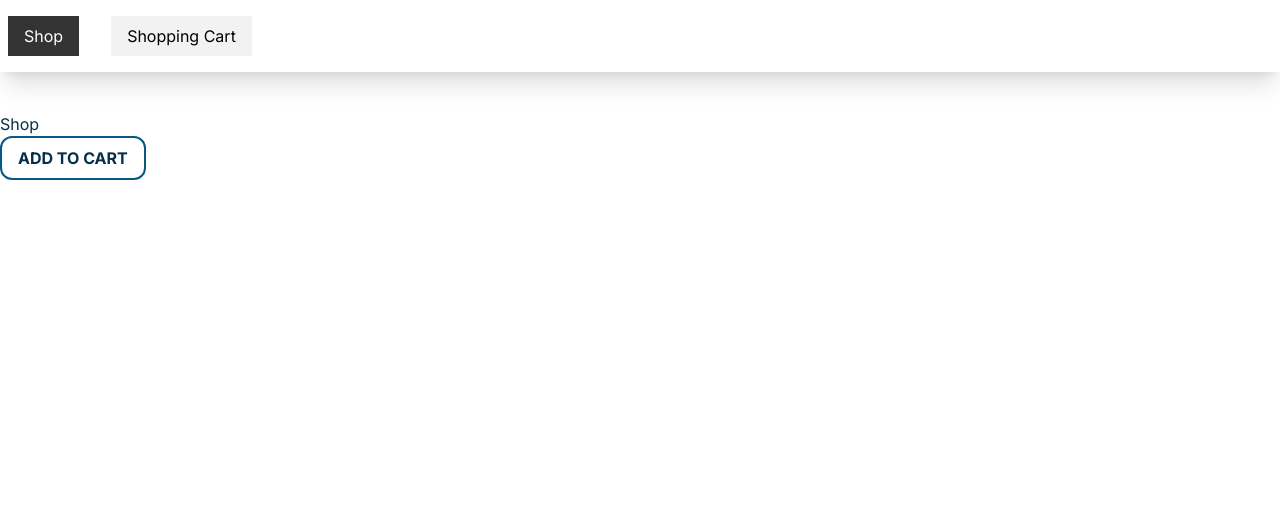
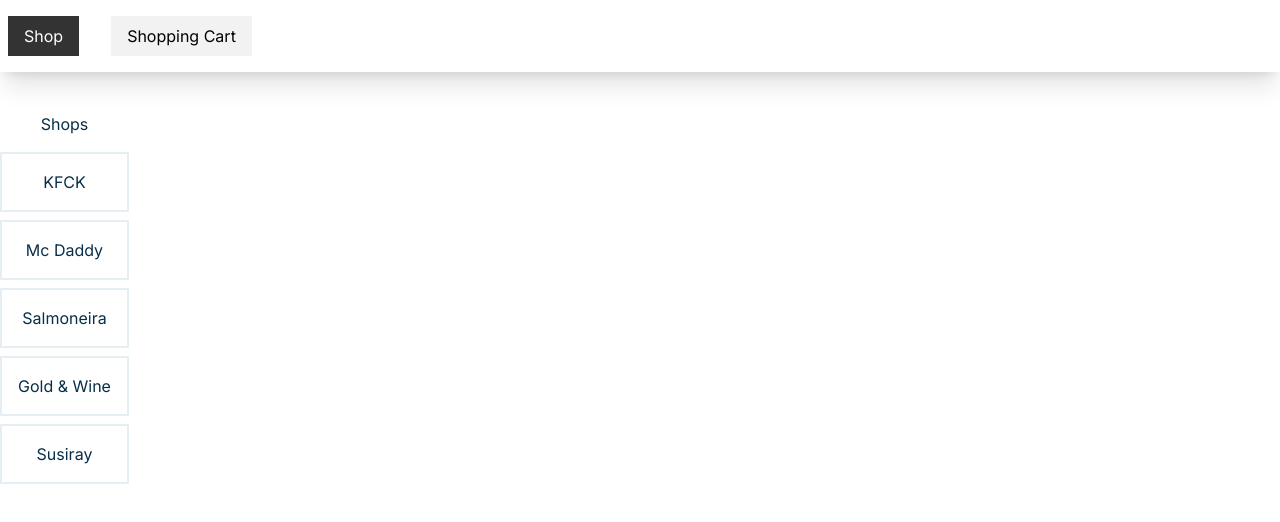
Before and after one commit to cheestick/delivery-app, a Next.js app: page / in a window 1280 px wide. Shown: the top 522 px of the page. Built offline with nearby package versions, Linux system fonts and the light colour scheme.

Commit message:
shop cards, shop list

```diff
--- a/src/app/page.tsx
+++ b/src/app/page.tsx
@@ -1,4 +1,4 @@
-import Button from "@/components/ui/Button";
+import ShopList from "@/components/ShopList";
 
 export const metadata = {
   title: "Your Delivery - Shops",
@@ -7,9 +7,8 @@ export const metadata = {
 
 export default function Home() {
   return (
-    <main className="mt-10  text-sky-950">
-      <h1>Shop</h1>
-      <Button>Add to cart</Button>
+    <main className="flex  mt-10 text-sky-950">
+      <ShopList title="Shops" />
     </main>
   );
 }
--- /dev/null
+++ b/src/components/ShopCard.tsx
@@ -0,0 +1,14 @@
+import React, { ReactNode } from "react";
+
+type ShopCardProps = {
+  shopname?: string;
+  children?: ReactNode;
+};
+
+export default function ShopCard({ shopname, children }: ShopCardProps) {
+  return (
+    <div className="px-4 py-4 border-2 border-sky-800/10 hover:bg-sky-800/20 active:bg-sky-800/30 cursor-pointer text-center align-middle">
+      {shopname}
+    </div>
+  );
+}
--- /dev/null
+++ b/src/components/ShopList.tsx
@@ -0,0 +1,19 @@
+import React from "react";
+import ShopCard from "./ShopCard";
+
+const shops = ["KFCK", "Mc Daddy", "Salmoneira", "Gold & Wine", "Susiray"];
+
+type ShopListProps = {
+  title?: string;
+};
+
+export default function ShopList({ title }: ShopListProps) {
+  const content = shops.map((shop) => <ShopCard key={shop} shopname={shop} />);
+
+  return (
+    <div>
+      {title && <h2 className="flex place-content-center">{title}</h2>}
+      <div className="flex flex-col gap-2 mt-4">{content}</div>
+    </div>
+  );
+}
```
